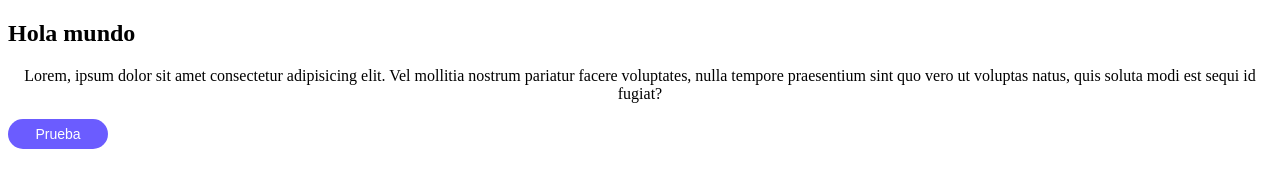
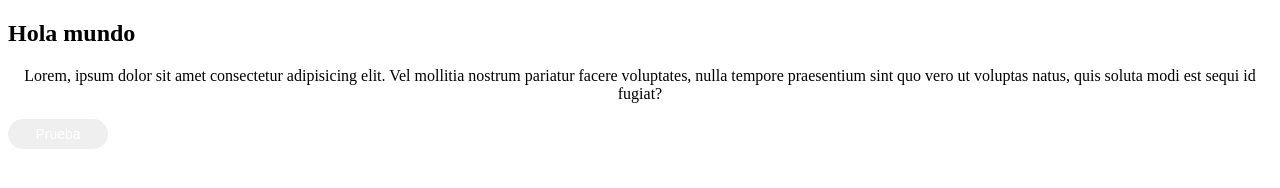
Before and after one commit to Mbedoya29/ejemplo, a plain HTML site: page index.html in a window 1280 px wide. Drawn offline with Linux system fonts and the light colour scheme.

Commit message:
Actualizacion de boton creado (color)

```diff
--- a/index.html
+++ b/index.html
@@ -10,8 +10,10 @@
 
     <p style="text-align: center;">Lorem, ipsum dolor sit amet consectetur adipisicing elit. Vel mollitia nostrum pariatur facere voluptates, nulla tempore praesentium sint quo vero ut voluptas natus, quis soluta modi est sequi id fugiat?</p>
 
-    <button style="background-color: #6B5CFF; font-size: 14px; border-radius: 20px; border: none; width: 100px; height: 30px; cursor: pointer;">
+    <button style="font-size: 14px; border-radius: 20px; border: none; width: 100px; height: 30px; cursor: pointer;">
         <a style="text-decoration: none; color: white;" href="https://riwi.io/">Prueba</a>
     </button>
+
+
 </body>
 </html>
```
